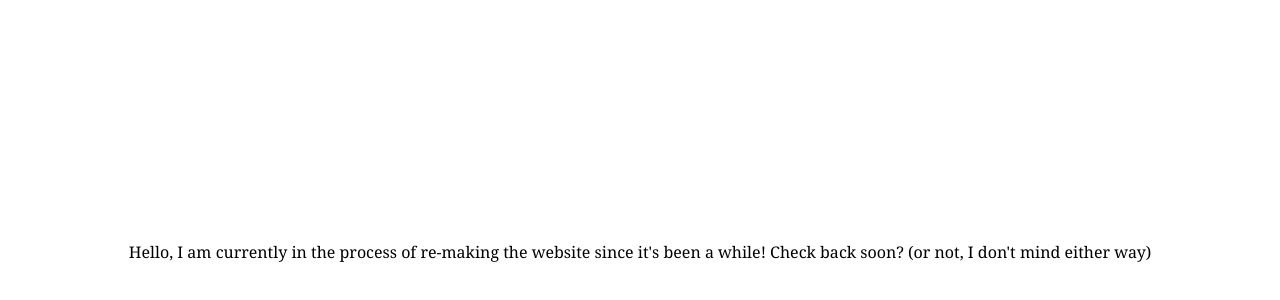
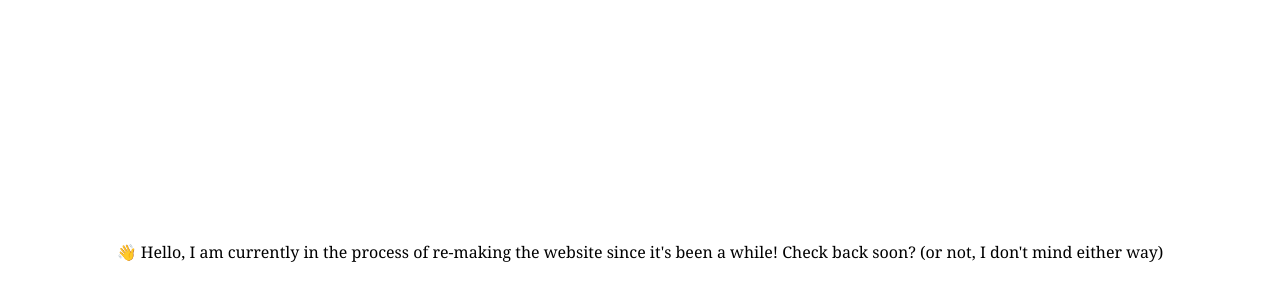
Before and after one commit to getawife/newportfolio, a Next.js app: page / in a window 1280 px wide. Shown: the part 148-448 px from the top of the page. Built offline with nearby package versions, Linux system fonts and the light colour scheme.

Commit message:
Update page.tsx

```diff
--- a/app/page.tsx
+++ b/app/page.tsx
@@ -38,8 +38,9 @@ export default function Home() {
   return (
     <main className="flex flex-col items-center justify-center w-full min-h-screen bg-white ">
       <div className="flex flex-col items-center justify-center w-full min-h-screen font-serif text-black text-center">
-        Hello, I am currently in the process of re-making the website since it's
-        been a while! Check back soon? (or not, I don't mind either way) <br />
+        👋 Hello, I am currently in the process of re-making the website since
+        it's been a while! Check back soon? (or not, I don't mind either way){" "}
+        <br />
       </div>
     </main>
   );
```
